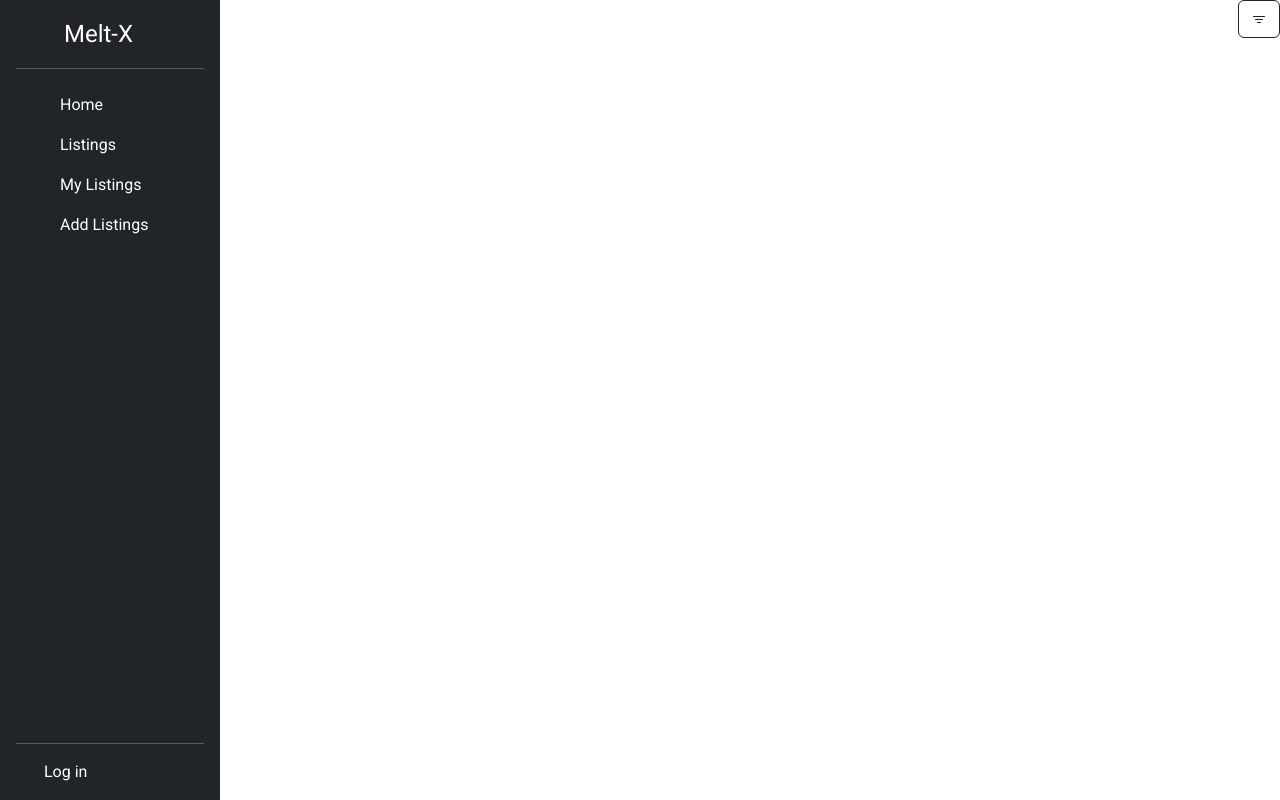
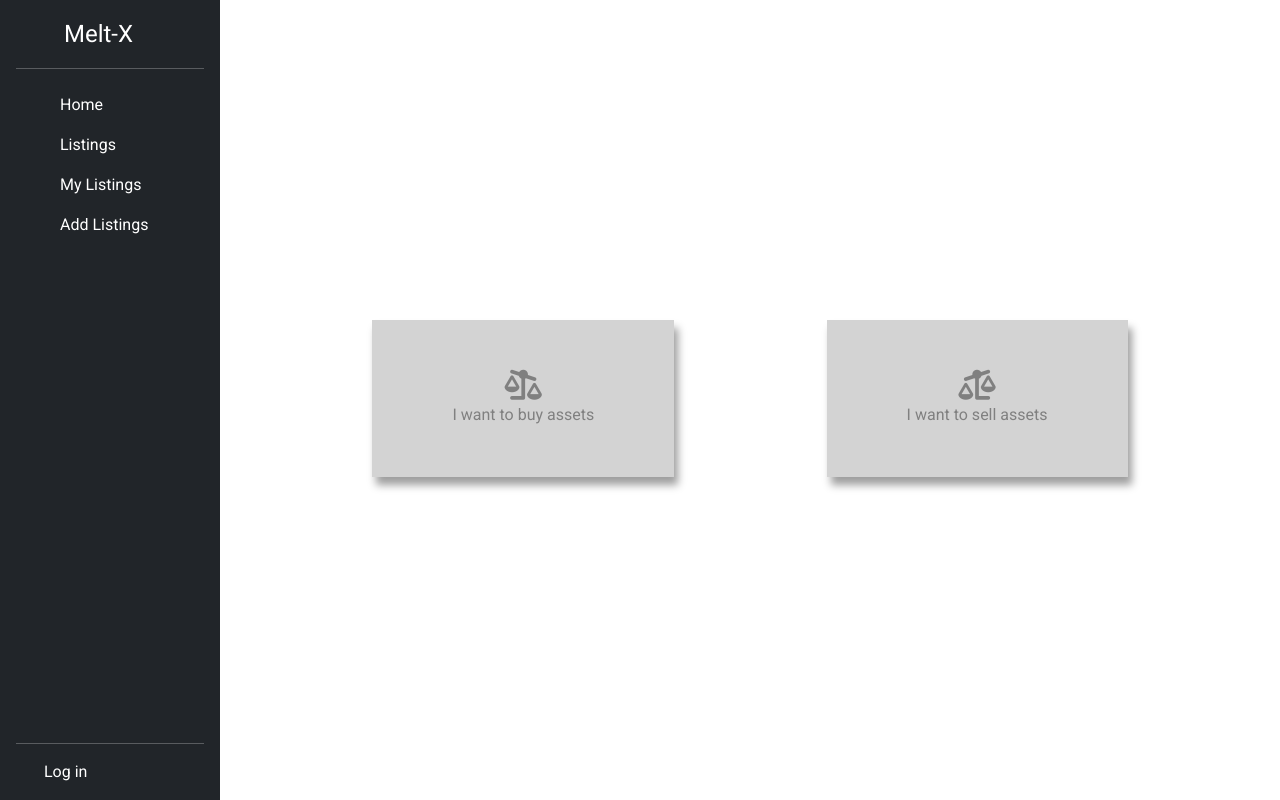
Before and after one commit to finno41/MeltEx-project, a Django app: page / in a window 1280 px wide. Run offline with Django 4.2, Linux system fonts and the light colour scheme; some libraries are stand-ins or nearby versions.

Commit message:
create buy sell buttons

```diff
--- /dev/null
+++ b/meltexapp/static/meltexapp/home.css
@@ -0,0 +1,24 @@
+#buy-sell-container {
+  display: flex;
+  justify-content: space-evenly;
+  padding: 40vh 0;
+}
+
+.buy-sell-button {
+  text-align: center;
+  padding: 50px 80px;
+  background-color: lightgrey;
+  color: grey;
+  box-shadow: 4.0px 8.0px 8.0px hsl(0deg 0% 0% / 0.38);
+  cursor: pointer;
+}
+
+.buy-sell-button:hover {
+  border: 1px solid grey;
+  padding: 49px 79px;
+  color: rgb(78, 78, 78);
+}
+
+.buy-sell-button i {
+  font-size: 30px;
+}
--- a/meltexapp/static/meltexapp/main.css
+++ b/meltexapp/static/meltexapp/main.css
@@ -1,3 +1,11 @@
+a {
+  text-decoration: none;
+}
+
+a:hover {
+  color: inherit;
+}
+
 .page-wrap {
   position: relative;
 }
--- a/meltexapp/templates/home.html
+++ b/meltexapp/templates/home.html
@@ -1,4 +1,17 @@
 {% extends "master.html" %}
 {% block content %}
 {% include "nav.html" %}
+{% load static %}
+<link rel="stylesheet" href="{% static 'meltexapp/main.css' %}">
+<link rel="stylesheet" href="{% static 'meltexapp/home.css' %}">
+<div id="buy-sell-container">
+  <a id="buy-button" class="buy-sell-button" href="/listings/all_listings">
+    <i class="fa-solid fa-scale-unbalanced-flip"></i><br>
+    I want to buy assets
+  </a>
+  <a id="sell-button" class="buy-sell-button" href="/listings/add_listing">
+    <i class="fa-solid fa-scale-unbalanced"></i><br>
+    I want to sell assets
+  </a>
+</div>
 {% endblock %}
--- a/meltexapp/views/views.py
+++ b/meltexapp/views/views.py
@@ -35,7 +35,7 @@ import json
 
 
 def index(request):
-    return render(request, "listings/listings.html", {"user": request.user})
+    return render(request, "home.html", {"user": request.user})
 
 
 def get_listings(request, listings_type):
```
